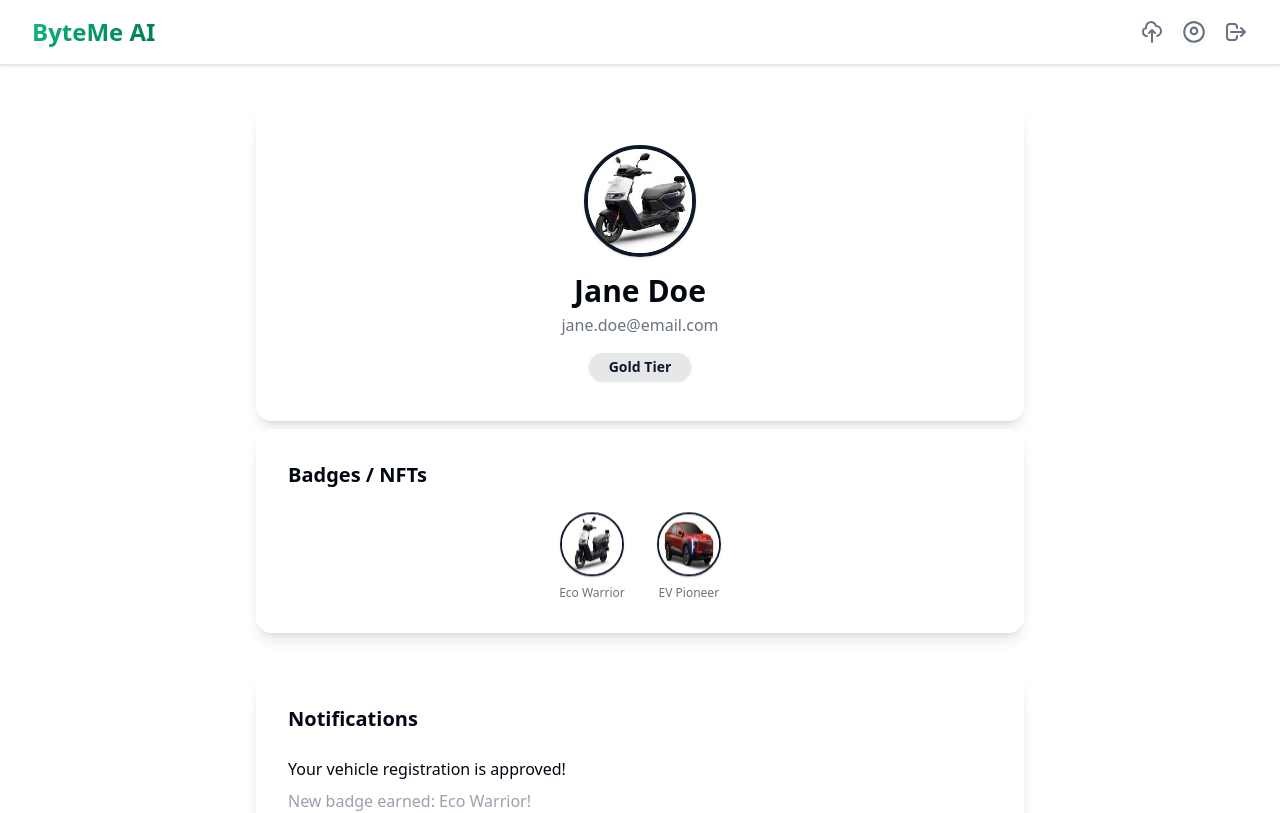
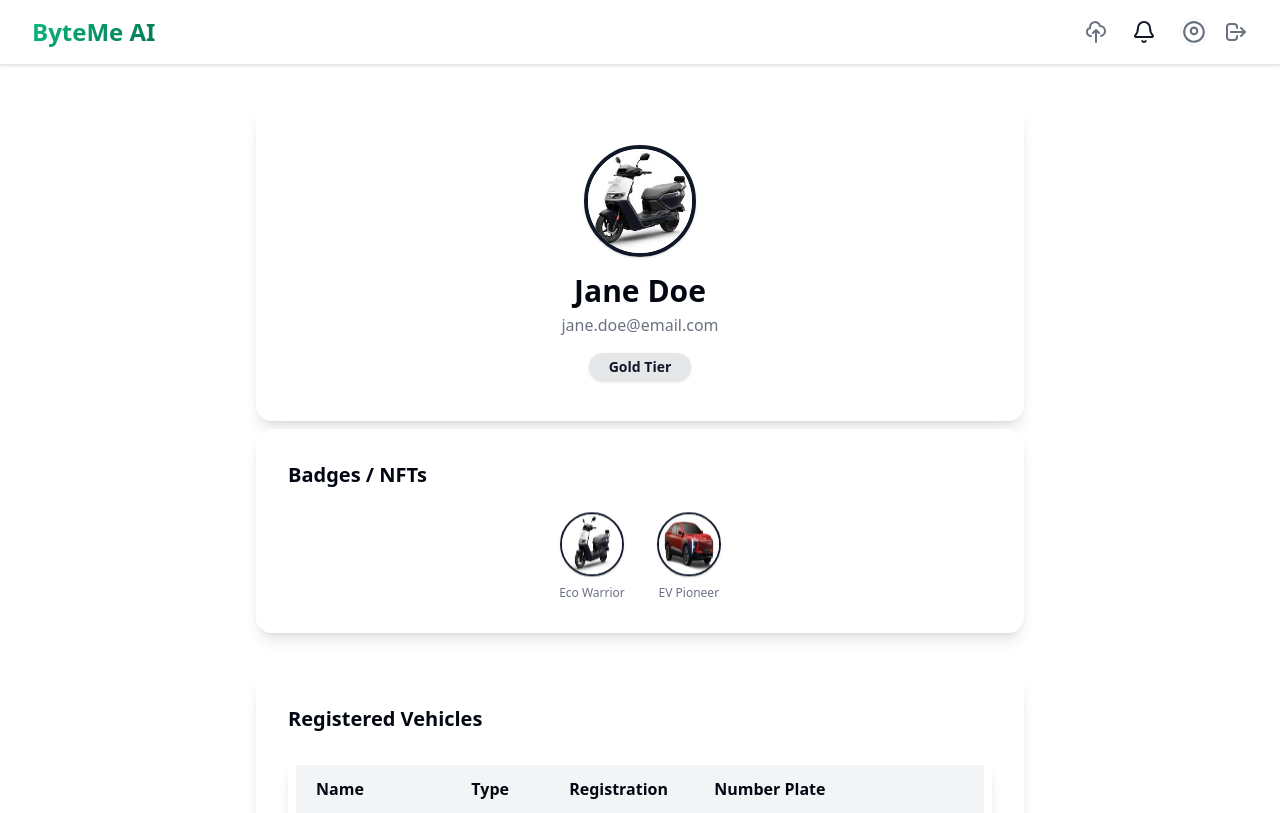
Before and after one commit to DattatrayPatil-Alchemytech/byteme-ai-frontend, a Next.js app: page /profile in a window 1280 px wide. Shown: the top 813 px of the page. Built offline with nearby package versions, Linux system fonts and the light colour scheme.

Commit message:
feat: BA-50 Notofication seperate module created.

```diff
--- a/app/(user)/Header.tsx
+++ b/app/(user)/Header.tsx
@@ -1,12 +1,21 @@
 'use client';
 
-import React, { useState, useEffect } from 'react';
+import React, { useState, useEffect, useRef } from 'react';
 import Link from 'next/link';
 import { useRouter } from 'next/navigation';
+import { Bell } from 'lucide-react';
+
+// Mock notifications (replace with real data or context as needed)
+const notifications = [
+  { id: 1, message: 'Your vehicle registration is approved!', read: false },
+  { id: 2, message: 'New badge earned: Eco Warrior!', read: true },
+];
 
 export default function Header() {
   const router = useRouter();
   const [userName, setUserName] = useState('');
+  const [showNotifications, setShowNotifications] = useState(false);
+  const bellRef = useRef<HTMLButtonElement>(null);
 
   useEffect(() => {
     const storedUserName = localStorage.getItem('userName');
@@ -15,6 +24,21 @@ export default function Header() {
       setUserName(storedUserName);
     }
   }, []);
+
+  // Close popover on outside click
+  useEffect(() => {
+    function handleClickOutside(event: MouseEvent) {
+      if (bellRef.current && !bellRef.current.contains(event.target as Node)) {
+        setShowNotifications(false);
+      }
+    }
+    if (showNotifications) {
+      document.addEventListener('mousedown', handleClickOutside);
+    } else {
+      document.removeEventListener('mousedown', handleClickOutside);
+    }
+    return () => document.removeEventListener('mousedown', handleClickOutside);
+  }, [showNotifications]);
 
   const handleLogout = () => {
     localStorage.removeItem('userLoggedIn');
@@ -37,7 +61,7 @@ export default function Header() {
             </Link>
           </div>
 
-          <div className="flex items-center space-x-4">
+          <div className="flex items-center space-x-4 relative">
             {userName && (
               <span className="text-sm text-muted-foreground hidden md:block">
                 Welcome, {userName}
@@ -64,6 +88,34 @@ export default function Header() {
               </svg>
             </Link>
 
+            {/* Notification Bell */}
+            <button
+              ref={bellRef}
+              className="relative p-2 rounded-full hover:bg-primary/10 transition"
+              onClick={() => setShowNotifications(v => !v)}
+              aria-label="Show notifications"
+            >
+              <Bell className="w-6 h-6 text-primary" />
+              {notifications.some(n => !n.read) && (
+                <span className="absolute top-1 right-1 w-2 h-2 bg-red-500 rounded-full animate-ping" />
+              )}
+            </button>
+            {showNotifications && (
+              <div className="absolute right-0 top-12 w-80 bg-white rounded-xl shadow-xl border border-muted z-50 p-4 animate-fade-in">
+                <div className="font-bold text-lg mb-2 text-foreground">Notifications</div>
+                <ul className="space-y-2 max-h-60 overflow-y-auto custom-scrollbar">
+                  {notifications.length === 0 ? (
+                    <li className="text-muted-foreground">No notifications</li>
+                  ) : (
+                    notifications.map(note => (
+                      <li key={note.id} className={note.read ? "text-gray-400" : "font-medium text-foreground"}>
+                        {note.message}
+                      </li>
+                    ))
+                  )}
+                </ul>
+              </div>
+            )}
             {/* Profile Icon Link */}
             <Link
               href="/profile"
--- a/app/(user)/profile/page.tsx
+++ b/app/(user)/profile/page.tsx
@@ -4,6 +4,7 @@ import { DataTable } from "@/components/ui/DataTable";
 import { ColumnDef } from "@tanstack/react-table";
 import { mockVehicles } from "./mockVehicles";
 import { Button } from "@/components/ui/button";
+import { Bell } from 'lucide-react';
 
 // Mock data for profile, badges, tier, notifications, and vehicles
 const userProfile = {
@@ -26,6 +27,7 @@ export default function UserProfilePage() {
   const [editId, setEditId] = useState<number | null>(null);
   const [editName, setEditName] = useState("");
   const [editError, setEditError] = useState("");
+  const [showNotifications, setShowNotifications] = useState(false);
 
   const handleEdit = (id: number, name: string) => {
     setEditId(id);
@@ -117,6 +119,7 @@ export default function UserProfilePage() {
 
   return (
     <div className="max-w-3xl mx-auto space-y-10 mt-10">
+      {/* Header with Bell Icon removed */}
       {/* Profile Card */}
       <section className="flex flex-col items-center bg-white/90 rounded-2xl shadow-lg p-10 mb-2 transition-transform transition-shadow duration-300 hover:scale-[1.015] hover:shadow-2xl">
         <img src={userProfile.avatar} alt="avatar" className="w-28 h-28 rounded-full object-cover border-4 border-primary shadow mb-4" />
@@ -140,17 +143,7 @@ export default function UserProfilePage() {
         </div>
       </section>
 
-      {/* Notifications panel */}
-      <section className="bg-white/90 rounded-2xl shadow-lg p-8 transition-transform transition-shadow duration-300 hover:scale-[1.015] hover:shadow-2xl">
-        <div className="font-bold text-xl text-foreground mb-6 text-left">Notifications</div>
-        <ul className="space-y-2">
-          {userProfile.notifications.map(note => (
-            <li key={note.id} className={note.read ? "text-gray-400" : "font-medium text-foreground"}>
-              {note.message}
-            </li>
-          ))}
-        </ul>
-      </section>
+      {/* Notifications panel removed */}
 
       {/* List of registered vehicles with details */}
       <section className="bg-white/90 rounded-2xl shadow-lg p-8 mb-12 transition-transform duration-300 hover:scale-[1.015] hover:shadow-2xl">
```
